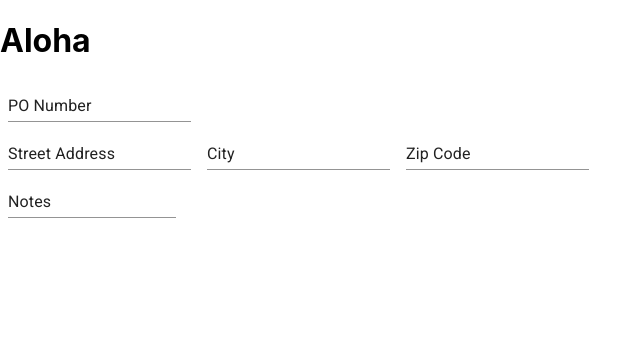
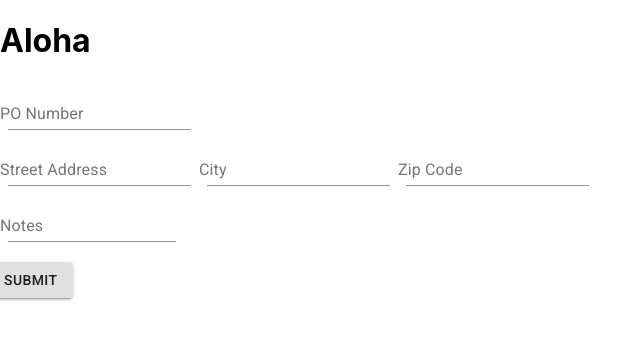
Before and after one commit to mjanders6/WHApp, a React (Create React App) app in the folder client/: page / in a window 1280 px wide. Shown: the top 340 px of the page, without its empty margins (0-640 px from the left). Built offline with nearby package versions, Linux system fonts and the light colour scheme; no server answers.

Commit message:
PO Form, Users model, passing props

```diff
--- a/client/src/App.js
+++ b/client/src/App.js
@@ -7,7 +7,7 @@ import { stringify } from 'querystring';
 
 
 class App extends Component {
-  constructor(props){
+  constructor(props) {
     super(props)
     this.state = {
       users: ''
@@ -21,7 +21,7 @@ class App extends Component {
         console.log(data)
         localStorage.setItem('user', JSON.stringify(data))
       })
-  }
+    }
 
   render() {
     return (
--- a/client/src/components/Form.js
+++ b/client/src/components/Form.js
@@ -2,6 +2,9 @@ import React from 'react'
 import { makeStyles } from '@material-ui/core/styles'
 import Grid from '@material-ui/core/Grid'
 import Input from '@material-ui/core/Input'
+import Button from '@material-ui/core/Button'
+import InputLabel from '@material-ui/core/InputLabel'
+import FormControl from '@material-ui/core/FormControl'
 
 const useStyles = makeStyles(theme => ({
   root: {
@@ -12,63 +15,86 @@ const useStyles = makeStyles(theme => ({
     flexWrap: 'wrap',
   },
   input: {
-    margin: theme.spacing(1),
+    margin: theme.spacing(1)
   },
 }));
 
-const Form = () => {
+const Form = props => {
   const classes = useStyles();
 
   return (
     <div className={classes.root}>
       <Grid container spacing={3}>
         <Grid item xs={12} container direction="row">
+          <FormControl className={classes.formControl}>
+            <InputLabel htmlFor="component-filled">PO Number</InputLabel>
             <Input
-            id='poNum'
-            defaultValue="PO Number"
+              id='poNumber'
+              value={props.poNumber}
+              className={classes.input}
+              onChange={props.handleInputChange}
+              inputProps={{
+                'aria-label': 'description',
+              }}
+            />
+          </FormControl>
+          <Grid item xs={12} container direction="row">
+            <FormControl className={classes.formControl}>
+              <InputLabel htmlFor="component-filled">Street Address</InputLabel>
+              <Input
+                id='street'
+                onChange={props.handleInputChange}
+                value={props.street}
                 className={classes.input}
                 inputProps={{
                   'aria-label': 'description',
                 }}
               />
-          <Grid item xs={12} container direction="row">
+            </FormControl>
+            <FormControl className={classes.formControl}>
+              <InputLabel htmlFor="component-filled">City</InputLabel>
               <Input
-              id='strtAddress'
-              defaultValue="Street Address"
+                id='city'
+                onChange={props.handleInputChange}
+                value={props.city}
                 className={classes.input}
                 inputProps={{
                   'aria-label': 'description',
                 }}
               />
+            </FormControl>
+            <FormControl className={classes.formControl}>
+              <InputLabel htmlFor="component-filled">Zip Code</InputLabel>
               <Input
-              id='city'
-              defaultValue="City"
+                id='zip'
+                onChange={props.handleInputChange}
+                value={props.zip}
                 className={classes.input}
                 inputProps={{
                   'aria-label': 'description',
                 }}
               />
+            </FormControl>
+          </Grid>
+          <Grid item xs={12} container direction="row">
+            <FormControl className={classes.formControl}>
+              <InputLabel htmlFor="component-filled">Notes</InputLabel>
               <Input
-              id='zipCode'
-              defaultValue="Zip Code"
+                id='note'
+                onChange={props.handleInputChange}
+                multiline
+                value={props.note}
                 className={classes.input}
                 inputProps={{
                   'aria-label': 'description',
                 }}
               />
-          </Grid>
-          <Grid item xs={12} container direction="row">
-            <Input
-              id='notes'
-              multiline
-              defaultValue="Notes"
-              className={classes.input}
-              inputProps={{
-                'aria-label': 'description',
-              }}
-            />
+            </FormControl>
           </Grid>
         </Grid>
+        <Button id='submit' onClick={props.handleFormSubmit} variant="contained" className={classes.button}>
+          Submit
+      </Button>
       </Grid>
     </div>
   );
--- a/client/src/pages/AddPO/AddPO.js
+++ b/client/src/pages/AddPO/AddPO.js
@@ -1,10 +1,53 @@
 import React, { Component } from 'react'
 import Form from '../../components/Form'
+import PO from '../../utils/po'
+
 
 class AddPO extends Component {
-    render(){
+    state = {
+        poNumber: '',
+        street: '',
+        city: '',
+        zip: '',
+        notes: '',
+    }
+
+    componentDidMount() {
+
+    }
+
+
+    handleFormSubmit = event => {
+        event.preventDefault()
+        let addPO = {
+            poNumber: this.state.poNumber,
+            street: this.state.street,
+            city: this.state.city,
+            zip: parseInt(this.state.zip),
+            note: this.state.note,
+            userId: JSON.parse(localStorage.getItem('user')).id,
+            status: 'In Process',
+            route: 'In Process'
+        }
+
+        PO.postOne(addPO)
+        this.setState({ poNumber: '', street: '', city: '', zip: '', note: '' })
+    }
+
+    handleInputChange = event => {
+        this.setState({ [event.target.id]: event.target.value })
+    }
+
+    render() {
         return (
-            <Form />
+            <Form handleInputChange={this.handleInputChange}
+                handleFormSubmit={this.handleFormSubmit}
+                poNumber={this.poNumber}
+                street={this.street}
+                city={this.city}
+                zip={this.zip}
+                note={this.note}
+            />
         )
     }
 }
--- /dev/null
+++ b/client/src/utils/po.js
@@ -0,0 +1,9 @@
+import axios from 'axios'
+
+const PO = {
+    getAll: _ => axios.get('/purchaseorder'),
+    getOne: id => axios.get(`/purchaseorder/${id}`),
+    postOne: po => axios.post('/purchaseorder', po)
+}
+
+export default PO
```
Also changed, not shown: 2 other files (tests, documents, lock files or other folders). Lines whose indentation alone changed are shown as unchanged.
